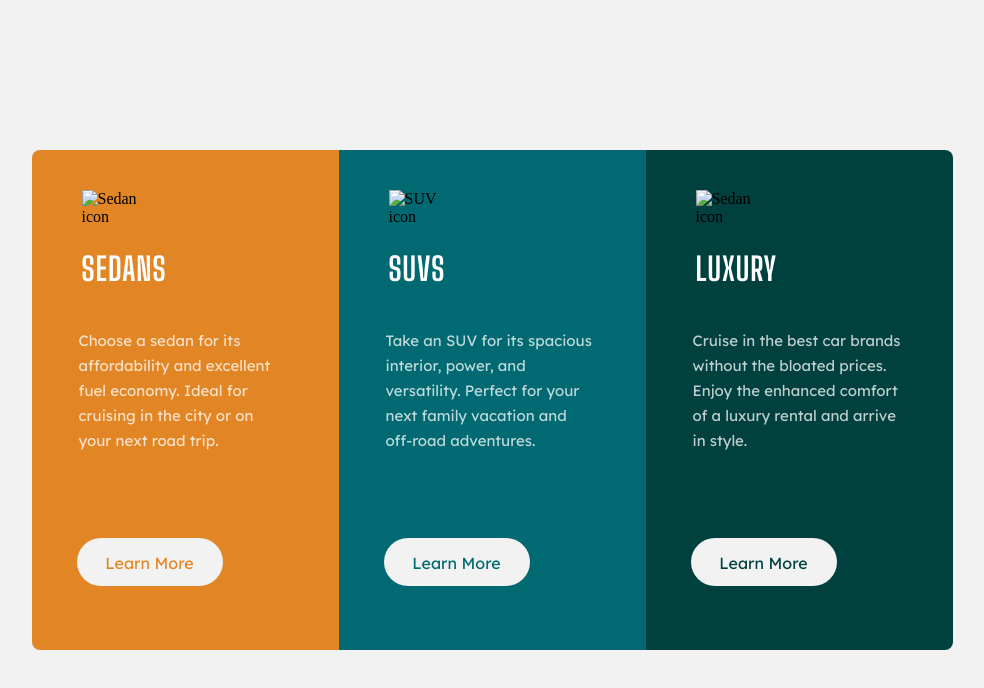
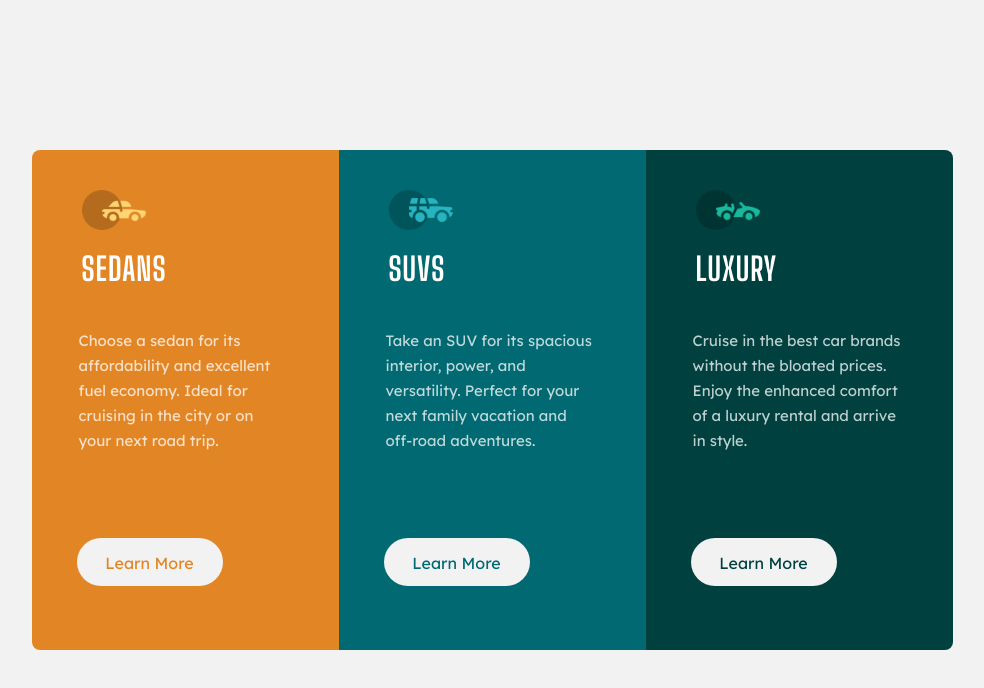
Before and after one commit to cdanderson76/3_ColumnPreviewCard, a plain HTML site: page index.html in a window 1280 px wide. Shown: the whole page, without its empty margins (148-1132 px from the left). Drawn offline with Linux system fonts and the light colour scheme; the site is published under a folder, as on GitHub Pages, so addresses that start at the root find nothing.

Commit message:
Update index.html

```diff
--- a/index.html
+++ b/index.html
@@ -9,7 +9,7 @@
 </head>
 <body class="container">
   <div class="card-sedans">
-    <img class="img-sedan" src="/sedans.png" alt="Sedan icon" width="64px" height="40px">
+    <img class="img-sedan" src="sedans.png" alt="Sedan icon" width="64px" height="40px">
     <div class="text-container">
       <h1>SEDANS</h1>
       <p class="para-sedans">Choose a sedan for its <br>affordability and excellent <br>fuel economy.  Ideal for <br>cruising in the city or on <br>your next road trip.</p>
@@ -18,7 +18,7 @@
   </div>
 
   <div class="card-suvs">
-    <img class="img-suv" src="/suvs.png" alt="SUV icon" width="64px" height="40px">
+    <img class="img-suv" src="suvs.png" alt="SUV icon" width="64px" height="40px">
     <div class="text-container">
       <h1>SUVS</h1>
       <p class="para-suvs">Take an SUV for its spacious interior, power, and <br>versatility.  Perfect for your <br>next family vacation and <br>off-road adventures.</p>
@@ -27,7 +27,7 @@
   </div>
 
   <div class="card-luxury">
-    <img class="img-luxury" src="/luxury.png" alt="Sedan icon" width="64px" height="40px">
+    <img class="img-luxury" src="luxury.png" alt="Sedan icon" width="64px" height="40px">
     <div class="text-container">
       <h1>LUXURY</h1>
       <p class="para-luxury">Cruise in the best car brands <br>without the bloated prices.  <br>Enjoy the enhanced comfort <br>of a luxury rental and arrive <br>in style.</p>
```
